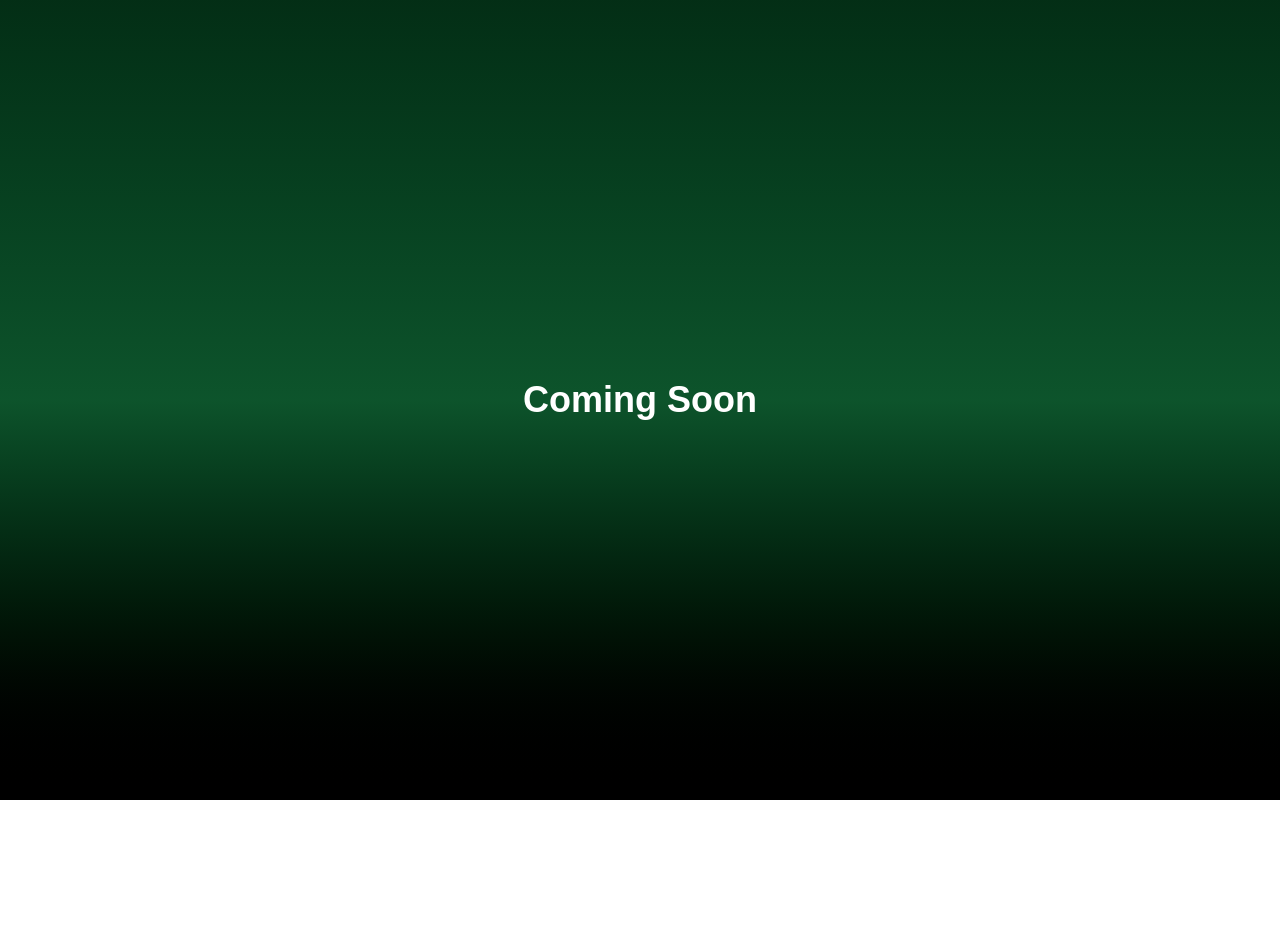
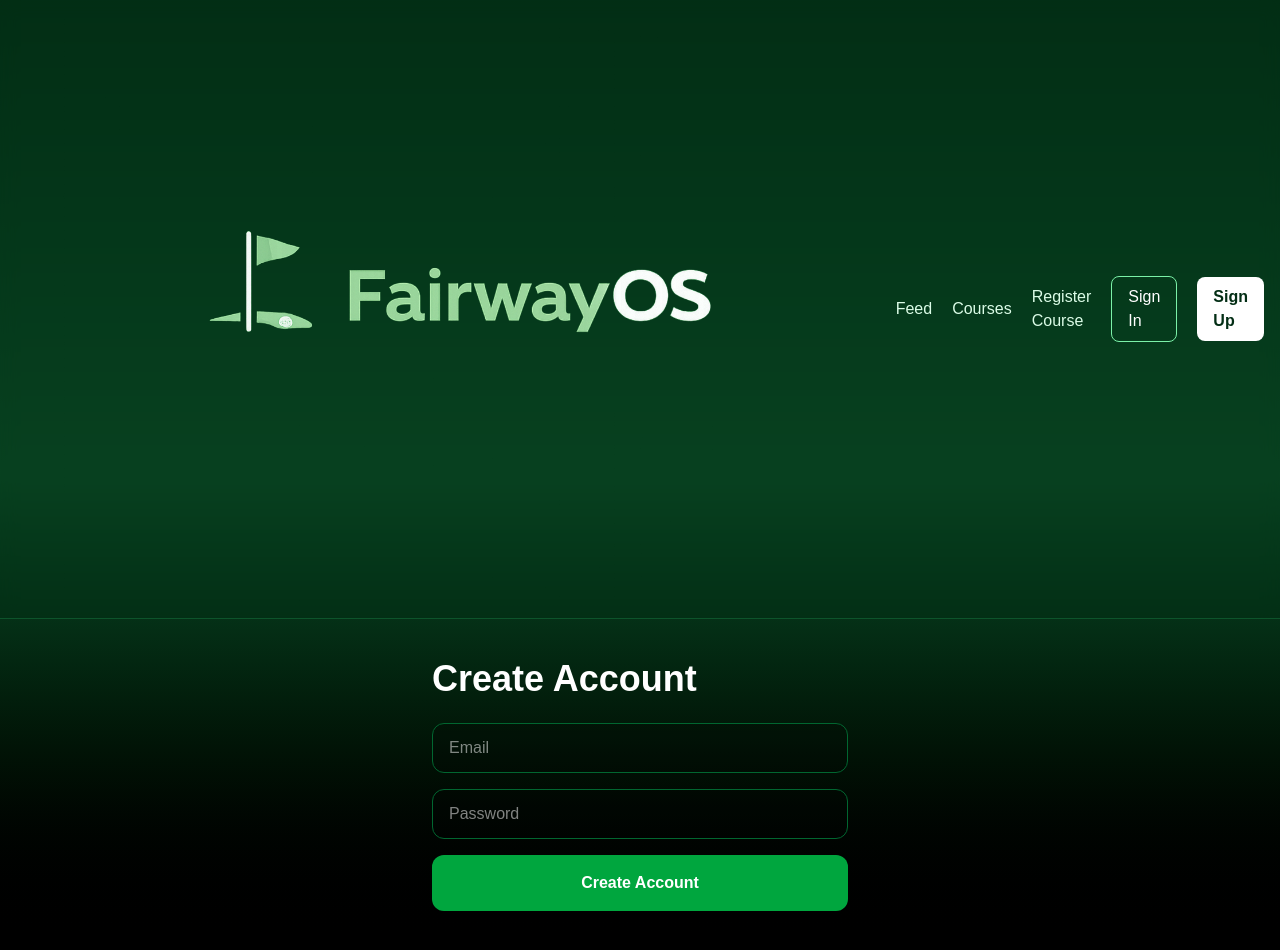
Before and after one commit to keenroudy22/fairwayos, a Next.js app: page /signup in a window 1280 px wide. Before the commit the page ends 800 px from the top, so only its background shows below. Built offline with nearby package versions, Linux system fonts and the light colour scheme; no server answers.

Commit message:
Add Supabase sign up

```diff
--- a/package.json
+++ b/package.json
@@ -9,6 +9,7 @@
     "lint": "eslint"
   },
   "dependencies": {
+    "@supabase/ssr": "^0.12.0",
     "@supabase/supabase-js": "^2.108.1",
     "next": "16.2.7",
     "react": "19.2.4",
--- a/src/app/signup/page.tsx
+++ b/src/app/signup/page.tsx
@@ -1,7 +1,61 @@
-export default function Page() {
+"use client";
+
+import { useState } from "react";
+import { supabase } from "@/lib/supabase";
+import Navbar from "@/components/Navbar";
+
+export default function SignupPage() {
+  const [email, setEmail] = useState("");
+  const [password, setPassword] = useState("");
+
+  async function signUp() {
+    const { error } = await supabase.auth.signUp({
+      email,
+      password,
+    });
+
+    if (error) {
+      alert(error.message);
+      return;
+    }
+
+    alert("Account created! Check your email.");
+  }
+
   return (
-    <main className="min-h-screen bg-gradient-to-b from-green-950 via-green-900 to-black text-white flex items-center justify-center">
-      <h1 className="text-4xl font-bold">Coming Soon</h1>
+    <main className="min-h-screen bg-gradient-to-b from-green-950 via-green-900 to-black text-white">
+      <Navbar />
+
+      <div className="max-w-md mx-auto px-4 py-10">
+        <h1 className="text-4xl font-bold mb-6">
+          Create Account
+        </h1>
+
+        <div className="space-y-4">
+          <input
+            value={email}
+            onChange={(e) => setEmail(e.target.value)}
+            type="email"
+            placeholder="Email"
+            className="w-full rounded-xl bg-black/20 border border-green-800 px-4 py-3"
+          />
+
+          <input
+            value={password}
+            onChange={(e) => setPassword(e.target.value)}
+            type="password"
+            placeholder="Password"
+            className="w-full rounded-xl bg-black/20 border border-green-800 px-4 py-3"
+          />
+
+          <button
+            onClick={signUp}
+            className="w-full bg-green-600 hover:bg-green-500 py-4 rounded-xl font-semibold"
+          >
+            Create Account
+          </button>
+        </div>
+      </div>
     </main>
   );
 }
```
Also changed, not shown: 1 other file (tests, documents, lock files or other folders).
